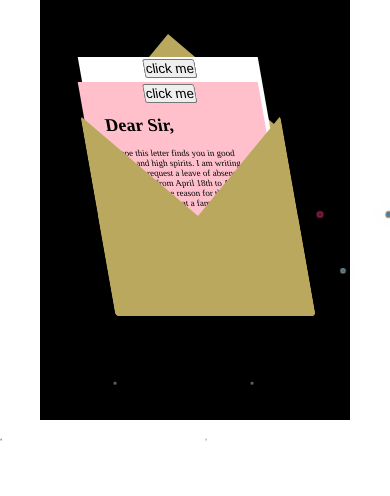
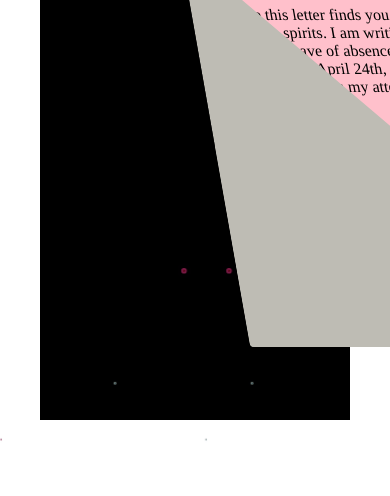
Before and after one commit to Kajalchouhan01/letter, a plain HTML site: page letter/index.html in a window 390 px wide. Shown: the part 348-844 px from the top of the page. Drawn offline with Linux system fonts and the light colour scheme.

Commit message:
letter created by html and css

```diff
--- a/letter/style.css
+++ b/letter/style.css
@@ -19,6 +19,10 @@ BODY{
     height: 90vh;
     width: 100%;
     background-color: black;
+
+}
+.container:hover{
+    background-image: linear-gradient(to right, rgba(255,0,0,0), rgb(145, 39, 39));
 }
 .main{
     width: 0px;
@@ -31,10 +35,10 @@ BODY{
     top: 35%;
     transform: translate(-50%,-50%);
 
-    border-left-color: rgb(186, 168, 95) ;
+    border-left-color:  rgb(190, 188, 180) ;
     border-top-color:transparent;
-    border-bottom-color: rgb(186, 168, 95);
-    border-right-color:  rgb(186, 168, 95);
+    border-bottom-color: rgb(190, 188, 180);
+    border-right-color:  rgb(154, 153, 143);
     transform: skew(10deg);
     border-radius:4px ;
     z-index: 3;
@@ -49,7 +53,7 @@ BODY{
     top: -20%;
     background-color: transparent;
     border: 203px  solid transparent;
-    border-bottom-color: rgb(186, 168, 95);
+    border-bottom-color: rgb(190, 188, 180);
     transform: skew(10deg);
     transform: translate(9%,1%);
     border-radius: 10px;
@@ -159,105 +163,3 @@ button{
          transform: translateY(-90vh) scale(1);
      }
  }
-
-
- @media screen and (max-width: 412px){
-    .main{
-        width: 0px;
-        height: 0px;
-        /* background-color: transparent; */
-        border: 100px  solid white;
-        box-sizing: border-box;
-        position: absolute;
-        left: 20%;
-        top: 55%;
-        transform: translate(-50%,-50%);
-
-        border-left-color: rgb(186, 168, 95) ;
-        border-top-color:transparent;
-        border-bottom-color: rgb(186, 168, 95);
-        border-right-color:  rgb(186, 168, 95);
-        transform: skew(10deg);
-        border-radius:4px ;
-        z-index: 3;
-    }
-    .open{
-        width: 0px;
-        height: 0px;
-        position: absolute;
-        box-sizing: border-box;
-        left: 12.3%;
-        /* top: -43%; */
-        top: 33.4%;
-        background-color: transparent;
-        border: 100px  solid transparent;
-        border-bottom-color: rgb(186, 168, 95);
-        transform: skew(10deg);
-        border-radius: 10px;
-
-    }
-    .letter1{
-        background-color: white;
-        color:black;
-        height: 230px;
-        width: 180px;
-        transform: skew(10deg);
-        position: absolute;
-        left: 19.9%;
-        top: 48%;
-        font-size:xx-small;
-
-    }
-    .letter1:hover{
-        animation-name: inform;
-        animation-duration: 5s;
-        animation-fill-mode: forwards;
-        animation-iteration-count: 1;
-        animation-timing-function: ease;
-    }
-    @keyframes inform{
-
-         from{
-            top:48%;
-
-        }
-        to{
-            top:38%;
-
-        }
-
-
-    }
-    .letter2{
-        background-color: pink;
-        color:black;
-        height: 230px;
-        width: 180px;
-        transform: skew(10deg);
-        position: absolute;
-        left: 19.9%;
-        top: 51%;
-        font-size:xx-small;
-
-    }
-    .letter2:hover{
-        animation-name: l2;
-        animation-duration: 5s;
-        animation-fill-mode: forwards;
-        animation-iteration-count: 1;
-        animation-timing-function: ease;
-    }
-    @keyframes l2{
-
-        from{
-            top:51%;
-
-        }
-        to{
-            top:20%;
-
-        }
-
-
-    }
- }
```
Also changed, not shown: letter/index.html (+1 -0 lines).
